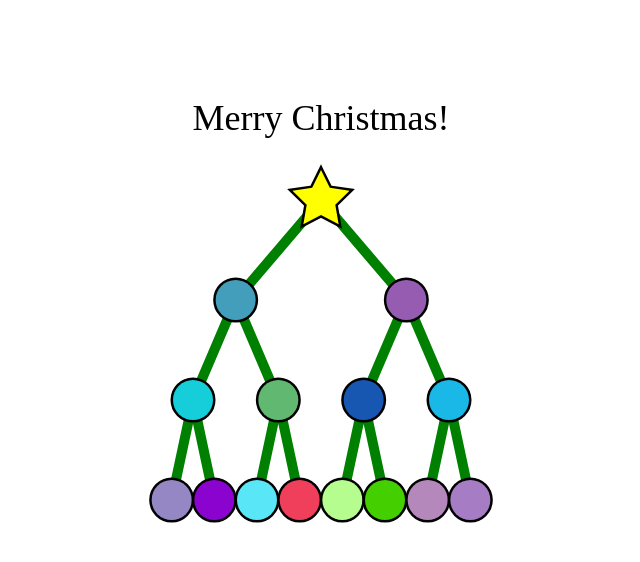
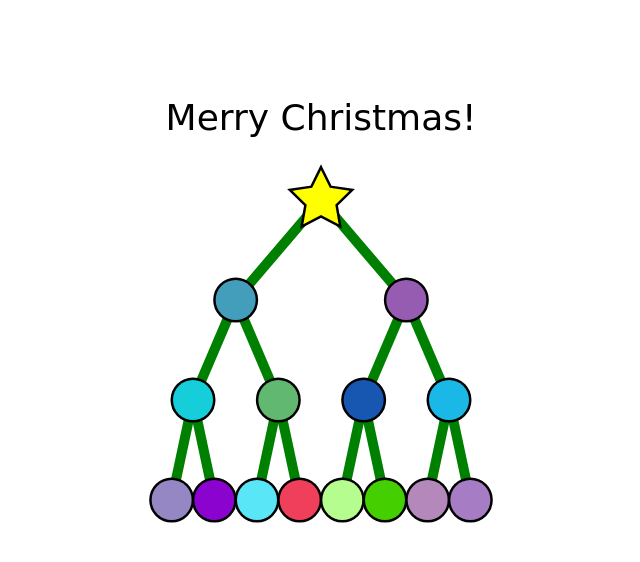
Before and after one commit to justJDev/MerryChristmas, a plain HTML site: page index.html in a window 1280 px wide. Shown: the whole page, without its empty margins (319-959 px from the left). Drawn offline with Linux system fonts and the light colour scheme.

Commit message:
Fix fonts, type

```diff
--- a/app.js
+++ b/app.js
@@ -13,7 +13,7 @@ function drawTree() {
     let ypos = 200;
     const height = 100;
     const width = window.innerWidth / 15;
-    ctx.font = "36px Comic Sans MS";
+    ctx.font = "36px Comic Sans MS, Comic Sans, cursive";
     ctx.fillStyle = "black"
     ctx.textAlign = "center"
     ctx.fillText("Merry Christmas!", xpos, ypos - 70);
--- a/index.html
+++ b/index.html
@@ -7,10 +7,8 @@
 </head>
 
 <body style="margin: 0; padding: 0;">
-    <canvas id="canvas">
-
-    </canvas>
-    <script type="application/javascript" src="./app.js"></script>
+    <canvas id="canvas"></canvas>
+    <script src="./app.js"></script>
 </body>
 
 </html>
```
